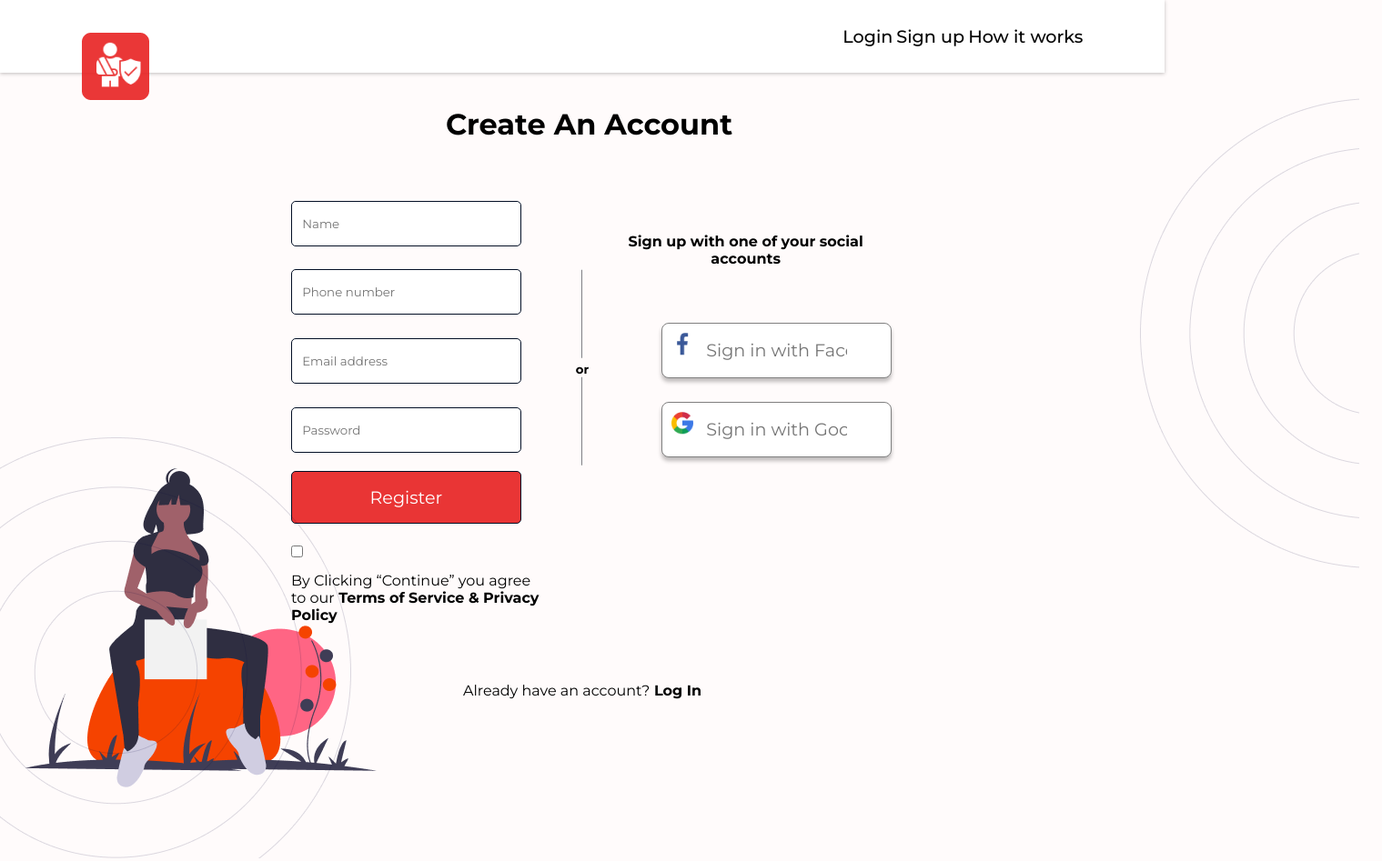
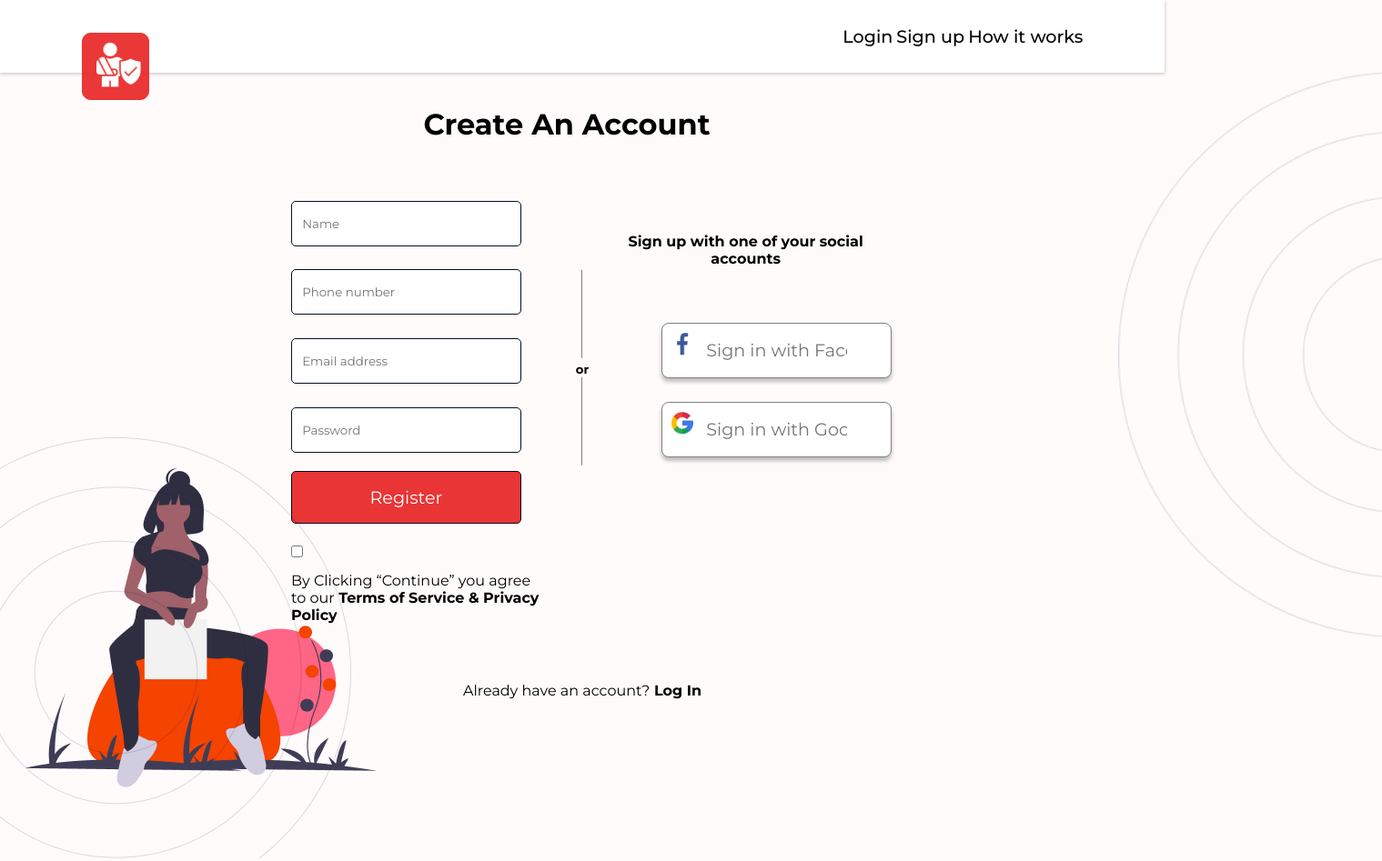
Before and after one commit to samfrexz/er-reg, a plain HTML site: page index.html in a window 1280 px wide. Shown: the top 947 px of the page at 91% size, 1519 px wide, since content can reach past the window. Drawn offline with Linux system fonts and the light colour scheme.

Commit message:
initial commit

```diff
--- a/stylesheet/index.css
+++ b/stylesheet/index.css
@@ -68,7 +68,8 @@ nav {
 .circle img {
   right: -28rem;
   position: relative;
-  top: 29vh;
+  top: 32vh;
+  width: 290px;
 }
 
 .login {
```
